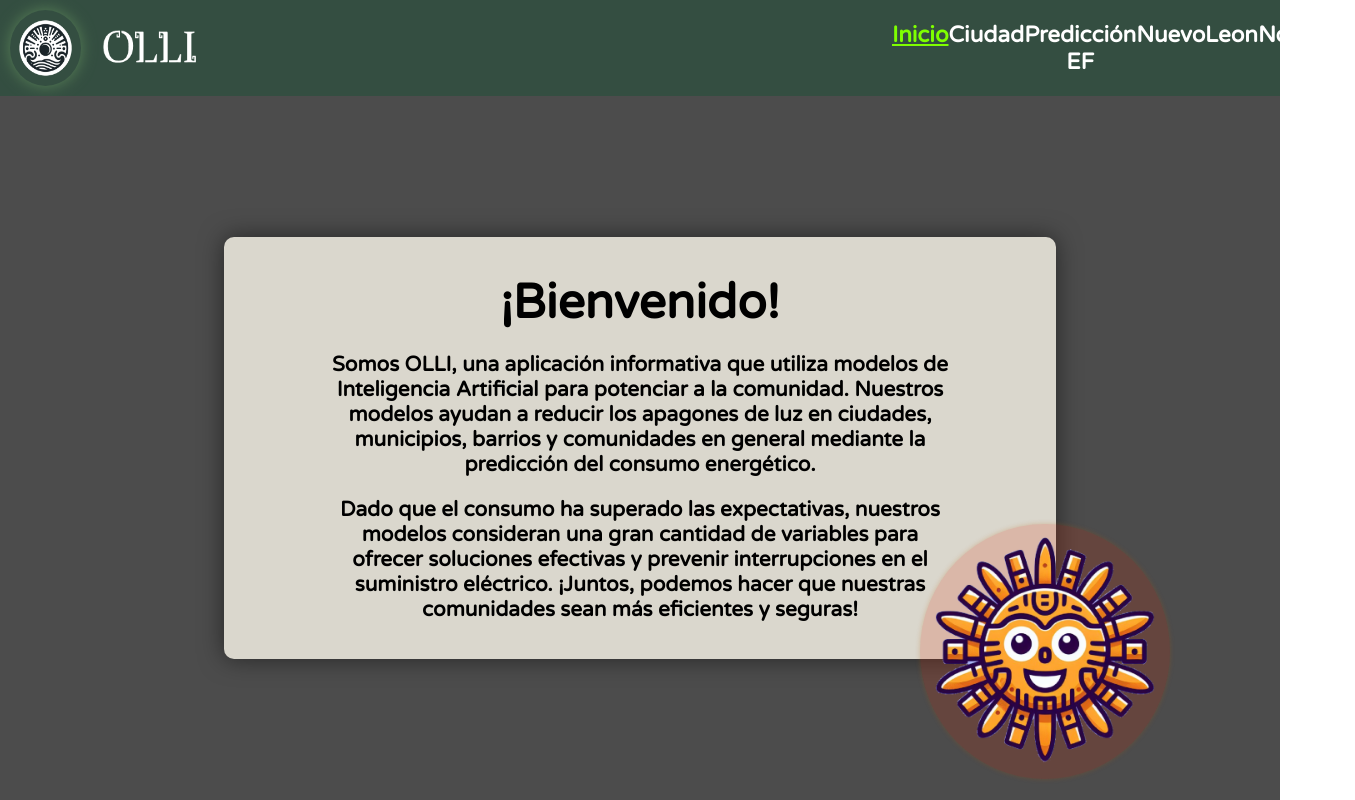
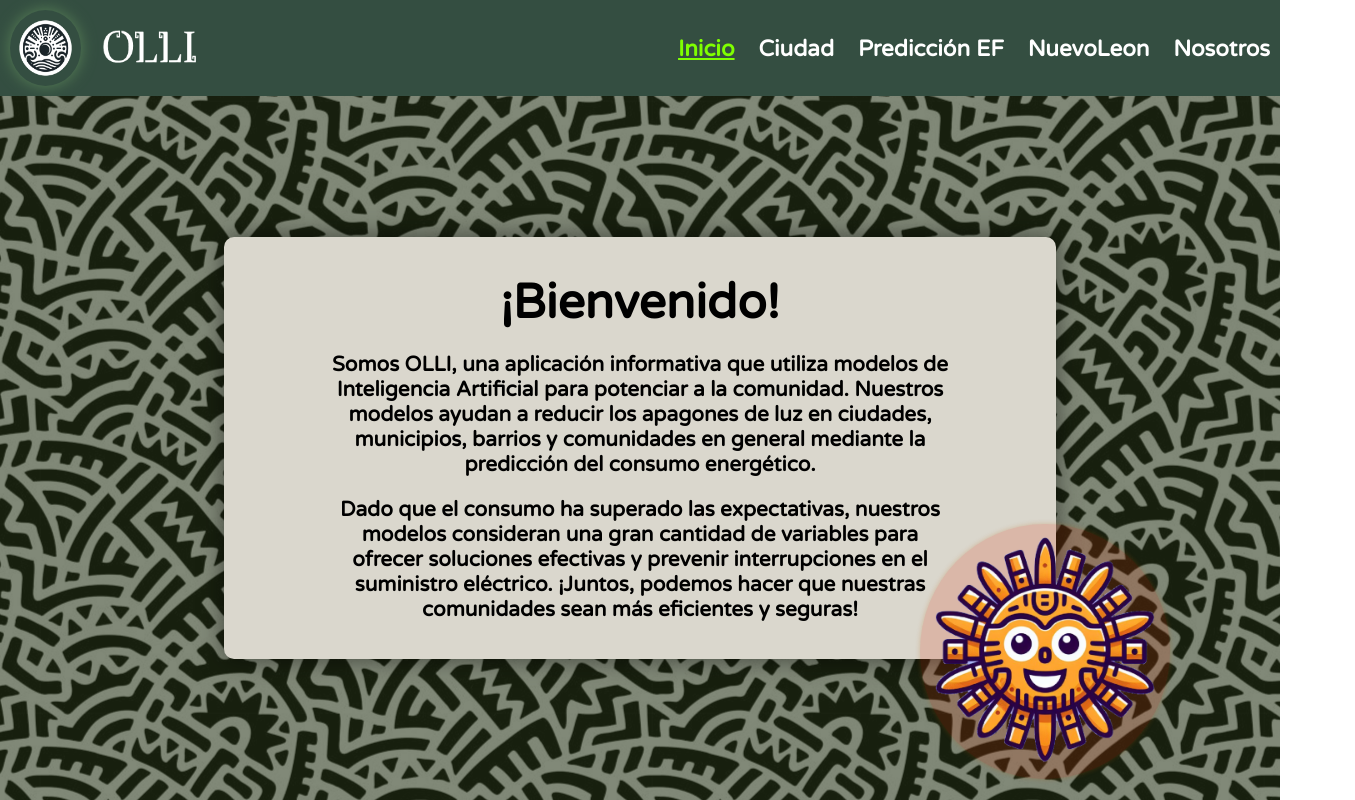
Before and after one commit to santiagosauma/OLLI-APP, a React (Create React App) app in the folder React/myapp/: page / in a window 1280 px wide. Shown: the whole page, 1355 px wide, since content can reach past the window. Built offline with nearby package versions, Linux system fonts and the light colour scheme.

Commit message:
cambios front
si

```diff
--- a/React/myapp/src/Components/Home.jsx
+++ b/React/myapp/src/Components/Home.jsx
@@ -5,6 +5,7 @@ const Home = () => {
   return (
 
     <div className={styles.container}>
+     <div className={styles.body_index2}>
         <div className={styles.content}>
         <h1 className={styles.title_index}>¡Bienvenido!</h1>
               <br />
@@ -18,29 +19,9 @@ const Home = () => {
         <div className={styles.sun}>
           <img src="Chispa.png" alt="Sol sonriente" />
         </div>
-
-
-
-
-
-    {/*
-    <div className={styles.body_index}>
-    <div className={styles.post_body_container}>
-          <div className={styles.gradient_border}>
-            <h1 className={styles.title_index}>¡Bienvenido!</h1>
-            <br />
-            <div className={styles.main_description}>
-              <h3>Somos OLLI, una aplicación informativa que utiliza modelos de Inteligencia Artificial para potenciar a la comunidad. Nuestros modelos ayudan a reducir los apagones de luz en ciudades, municipios, barrios y comunidades en general mediante la predicción del consumo energético.
-              </h3>
-              <br />
-              <h3>Dado que el consumo ha superado las expectativas, nuestros modelos consideran una gran cantidad de variables para ofrecer soluciones efectivas y prevenir interrupciones en el suministro eléctrico. ¡Juntos, podemos hacer que nuestras comunidades sean más eficientes y seguras!</h3>
       </div>
    </div>
 
-        </div>
-        </div>
-        */}
-            </div>
 
 
   );
--- a/React/myapp/src/Components/Home.module.css
+++ b/React/myapp/src/Components/Home.module.css
@@ -3,9 +3,48 @@
   display: flex;
   justify-content: center;
   align-items: center;
-  background-color: #4c4c4c;
+  background-color: #bd1175;
   height: calc(100vh - 12vh);
   position: relative;
+  margin: 0;
+  padding: 0;
+}
+
+.container::before {
+  content: "";
+    position: absolute;
+    top: 0;
+    left: 0;
+    width: 100%;
+    height: 100%;
+    background-image: url('/public/patron_azteca3.jpeg');
+    filter: blur(0.5px);
+    z-index: 0;
+    animation: moveBackground 90s linear infinite;
+}
+
+
+
+@keyframes moveBackground {
+0% {
+  background-position: 0 0;
+}
+
+100% {
+  background-position: 100% 100%;
+}
+}
+
+.body_index2 {
+  margin: 0;
+  padding: 0;
+  display: flex;
+  align-items: center;
+  justify-content: center;
+  height: 100%;
+  width: 100%;
+  background-color: #28361895;
+  z-index: 0;
 }
 
 .content {
@@ -18,6 +57,7 @@
   align-items: center;
   flex-direction: column;
   box-shadow: 0 0 25px rgba(0, 0, 0, 0.5);
+  z-index: 1;
 }
 
 .sun {
@@ -28,6 +68,7 @@
   border-radius: 50%;
   box-shadow: 0 0 5px rgba(186, 94, 9, 0.271);
   transition: 0.5s;
+  z-index: 2;
 }
 
 .sun img {
--- a/React/myapp/src/Components/Mas.jsx
+++ b/React/myapp/src/Components/Mas.jsx
@@ -39,6 +39,7 @@ const Más = () => {
 
   return (
     <div className={styles.container}>
+       <div className={styles.body_index2}>
 
       <div className={styles.title}>
         <h1>EL EQUIPO DE DESARROLLO</h1></div>
@@ -49,6 +50,7 @@ const Más = () => {
           <TeamCard name={member.name} image={member.image} mail={member.mail} github={member.github} linkedn={member.linkedn} wha={member.wha} />
         </div>
       ))}
+      </div>
 
     </div>
     </div>
--- a/React/myapp/src/Components/Mas.module.css
+++ b/React/myapp/src/Components/Mas.module.css
@@ -4,15 +4,62 @@
     justify-content: space-between;
     padding: 20px;
     margin-top: 3%;
+    z-index: 4;
   }
-
 
 .container {
   display: flex;
   flex-direction: column;
-  background-color: #4c4c4c;
+  background-color: #bc3232;
   height: calc(100vh - 12vh);
   align-items: center;
+  justify-content: center;
+  align-items: center;
+  position: relative;
+  margin: 0;
+  padding: 0;
+  z-index: 2;
+}
+
+.container::before {
+  content: "";
+    position: absolute;
+    top: 0;
+    left: 0;
+    width: 100%;
+    height: 100%;
+    background-image: url('/public/patron_azteca3.jpeg');
+    filter: blur(1px);
+    z-index: 0;
+    animation: moveBackground 90s linear infinite;
+}
+
+
+@keyframes moveBackground {
+  0% {
+    background-position: 0 0;
+  }
+
+  100% {
+    background-position: 100% 100%;
+  }
+  }
+
+
+
+
+
+.body_index2 {
+  margin: 0;
+  padding: 0;
+  display: flex;
+  flex-direction: column;
+  align-items: center;
+  justify-content: center;
+  height: 100%;
+  width: 100%;
+  background-color: #28361895;
+  z-index: 3;
 }
 
 .title{
@@ -26,4 +73,5 @@
   border-radius: 15px;
   display: flex;
   margin-top: 2%;
+  z-index: 4;
 }
--- a/React/myapp/src/Components/Navbar.module.css
+++ b/React/myapp/src/Components/Navbar.module.css
@@ -39,9 +39,10 @@
 
   .header_content {
     display: flex;
-    width: 30%; /* Añadido */
+    width: 50%; /* Añadido */
     justify-content: space-between;
-    margin-left: 55%;
+    margin-left: 38%;
+
 
 }
 
--- a/React/myapp/src/Components/TeamCard.module.css
+++ b/React/myapp/src/Components/TeamCard.module.css
@@ -4,7 +4,6 @@
     margin: 0 auto;
     background-color: #DAD7CD;
     border-radius: 8px;
-
   }
 
   .tools {
```
Also changed, not shown: React/myapp/public/patron-maya2.png (added), React/myapp/public/patron_azteca3.jpeg (added). Lines whose indentation alone changed are shown as unchanged.
